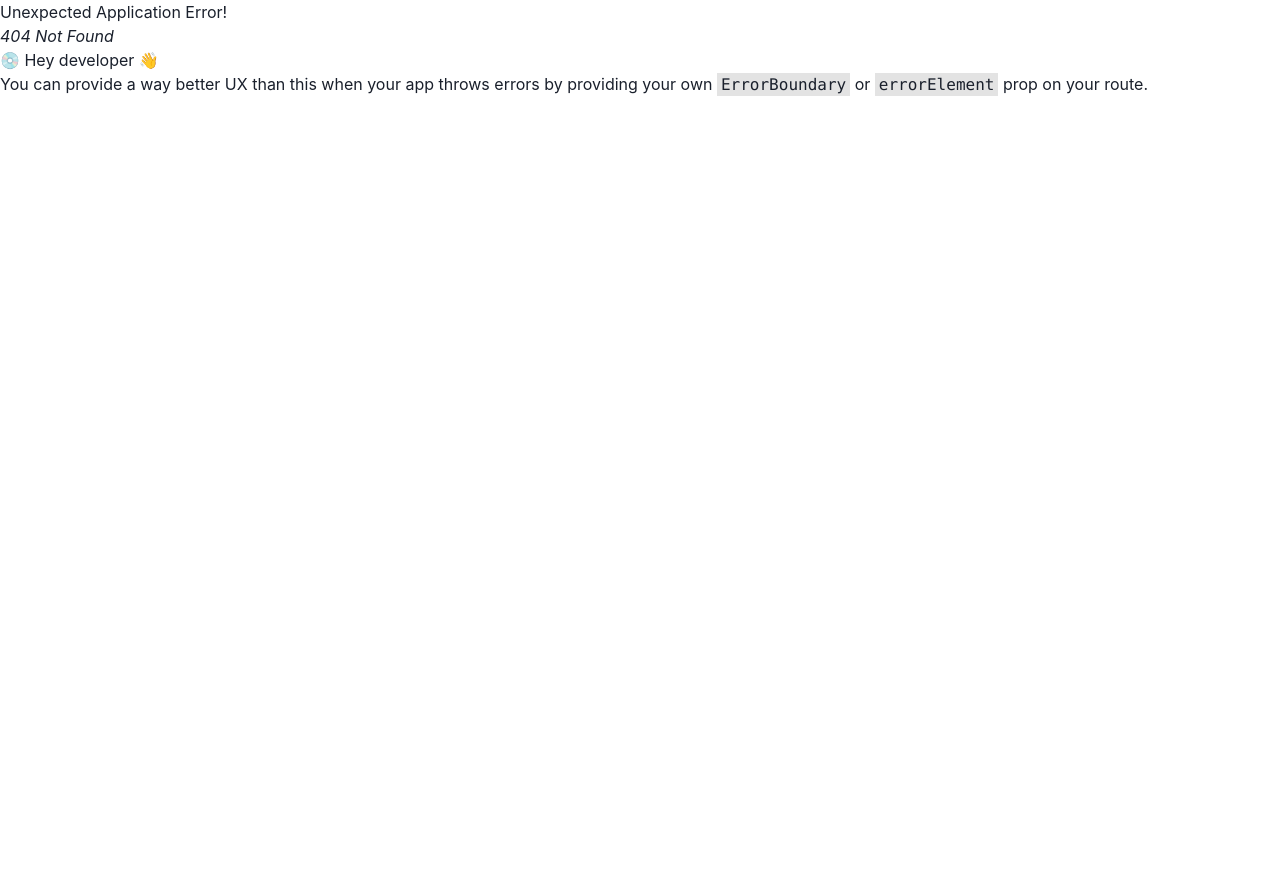
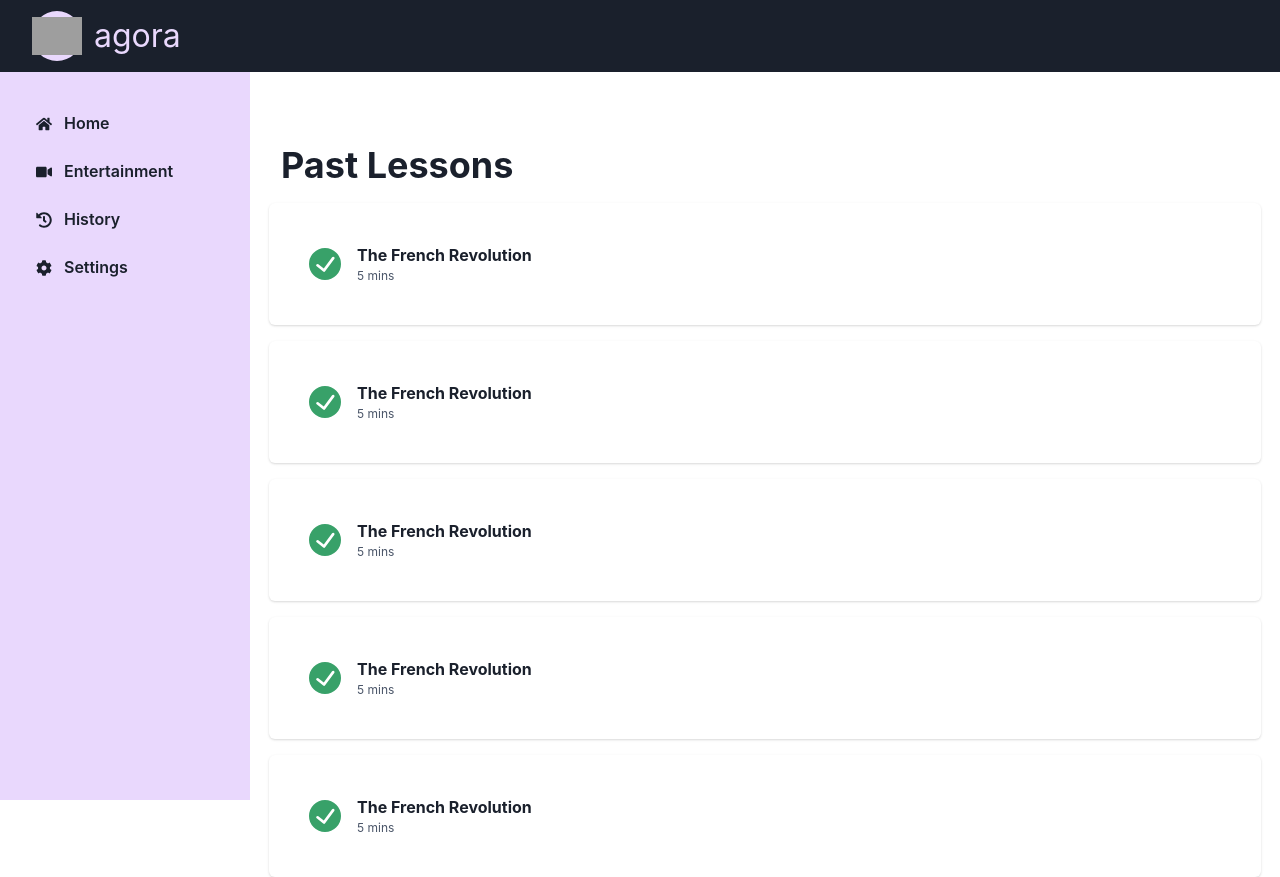
Before and after one commit to faizahsayyid/shehacks2024, a React (Vite) app: page /history in a window 1280 px wide. Before the commit this address had no page. Before the commit the page ends 800 px from the top, so only its background shows below. Built offline with nearby package versions, Linux system fonts and the light colour scheme; grey boxes are pictures that could not be loaded.

Commit message:
feat: history

```diff
--- a/src/App.jsx
+++ b/src/App.jsx
@@ -5,6 +5,7 @@ import Home from "./pages/Home";
 import Root from "./pages/Root";
 import Settings from "./pages/Settings";
 import Lesson from "./pages/Lesson";
+import History from "./pages/History";
 
 const router = createBrowserRouter([
   {
@@ -23,6 +24,10 @@ const router = createBrowserRouter([
         path: "/lesson/:id",
         element: <Lesson />,
       },
+      {
+        path: "/history",
+        element: <History />,
+      },
     ],
   },
 ]);
--- /dev/null
+++ b/src/pages/History/index.jsx
@@ -0,0 +1,45 @@
+import React from "react";
+import { Flex, Heading } from "@chakra-ui/react";
+import LessonCard from "../../components/LessonCard";
+
+const History = () => {
+  return (
+    <Flex width="100%" flexDir="column" gap={4}>
+      <Heading ml={3} mt={10}>
+        Past Lessons
+      </Heading>
+      <LessonCard
+        id="1"
+        title="The French Revolution"
+        summary=""
+        isComplete={true}
+      />
+      <LessonCard
+        id="1"
+        title="The French Revolution"
+        summary=""
+        isComplete={true}
+      />
+      <LessonCard
+        id="1"
+        title="The French Revolution"
+        summary=""
+        isComplete={true}
+      />
+      <LessonCard
+        id="1"
+        title="The French Revolution"
+        summary=""
+        isComplete={true}
+      />
+      <LessonCard
+        id="1"
+        title="The French Revolution"
+        summary=""
+        isComplete={true}
+      />
+    </Flex>
+  );
+};
+
+export default History;
```
